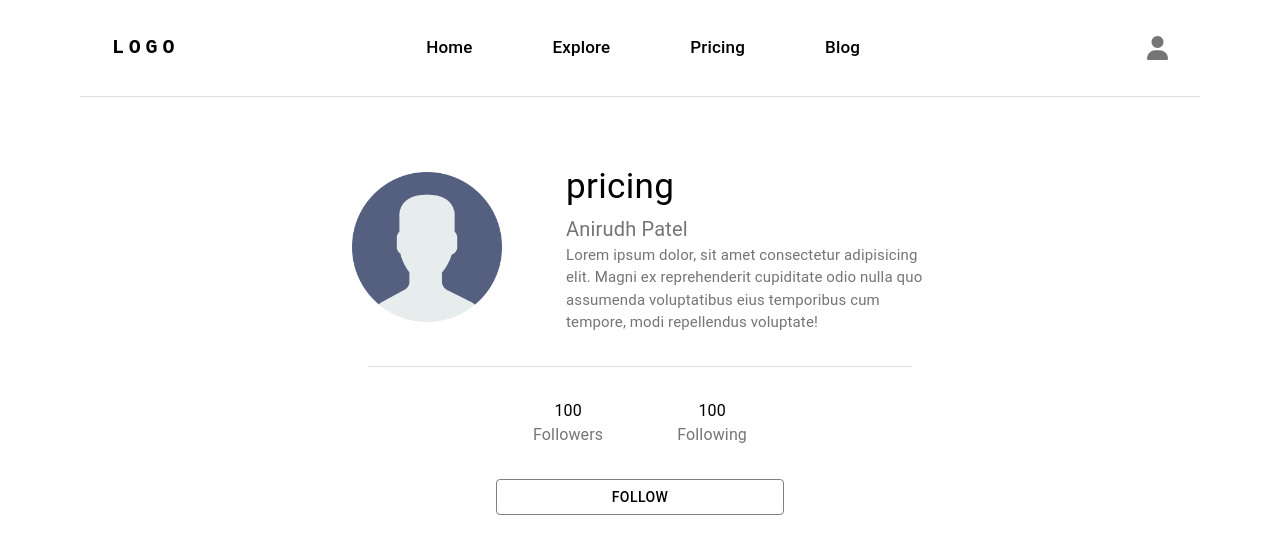
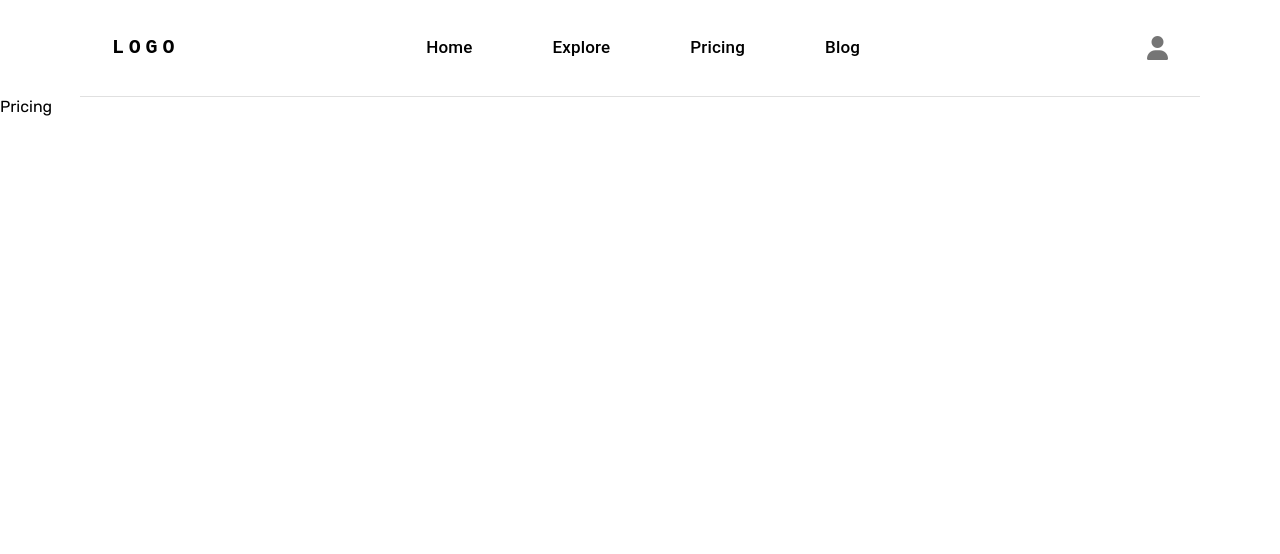
Before and after one commit to anirudhp26/learnwithme, a React (Create React App) app: page /pricing in a window 1280 px wide. Shown: the top 554 px of the page. Built offline with nearby package versions, Linux system fonts and the light colour scheme; a web font is replaced by a local one.

Commit message:
endpoints for all present pages added

```diff
--- a/src/App.jsx
+++ b/src/App.jsx
@@ -1,7 +1,8 @@
 import { BrowserRouter, Route, Routes } from 'react-router-dom';
 import Home from './views/home';
 import Profile from './views/profile';
-import Explore from './views/explore/Explore';
+import Explore from './views/explore';
+import Pricing from './views/pricing';
 import authReducer from './redux';
 import Layout from './views/Layout';
 import { configureStore } from '@reduxjs/toolkit';
@@ -18,6 +19,7 @@ import {
 } from 'redux-persist';
 import storage from 'redux-persist/lib/storage';
 import { PersistGate } from 'redux-persist/integration/react';
+import Blog from './views/blog';
 
 const persistConfig = { key: "root", storage, version: 1 };
 const persistedReducer = persistReducer(persistConfig, authReducer);
@@ -38,8 +40,11 @@ function App() {
         <BrowserRouter>
           <Routes>
             <Route element={<Home />} path='/' index></Route>
+            <Route element={<Home />} path='/home' index></Route>
             <Route element={<Layout />}>
               <Route element={<Explore />} path='/explore'></Route>
+              <Route element={<Pricing />} path='/pricing'></Route>
+              <Route element={<Blog />} path='/blog'></Route>
               <Route element={<Profile />} path='/:user'></Route>
             </Route>
           </Routes>
--- /dev/null
+++ b/src/views/blog/index.jsx
@@ -0,0 +1,7 @@
+import React from 'react'
+
+export default function Blog() {
+  return (
+    <div>Blog</div>
+  )
+}
--- /dev/null
+++ b/src/views/pricing/index.jsx
@@ -0,0 +1,7 @@
+import React from 'react'
+
+export default function Pricing() {
+  return (
+    <div>Pricing</div>
+  )
+}
```
Also changed, not shown: src/views/explore/index.jsx (renamed from src/views/explore/Explore.js).
